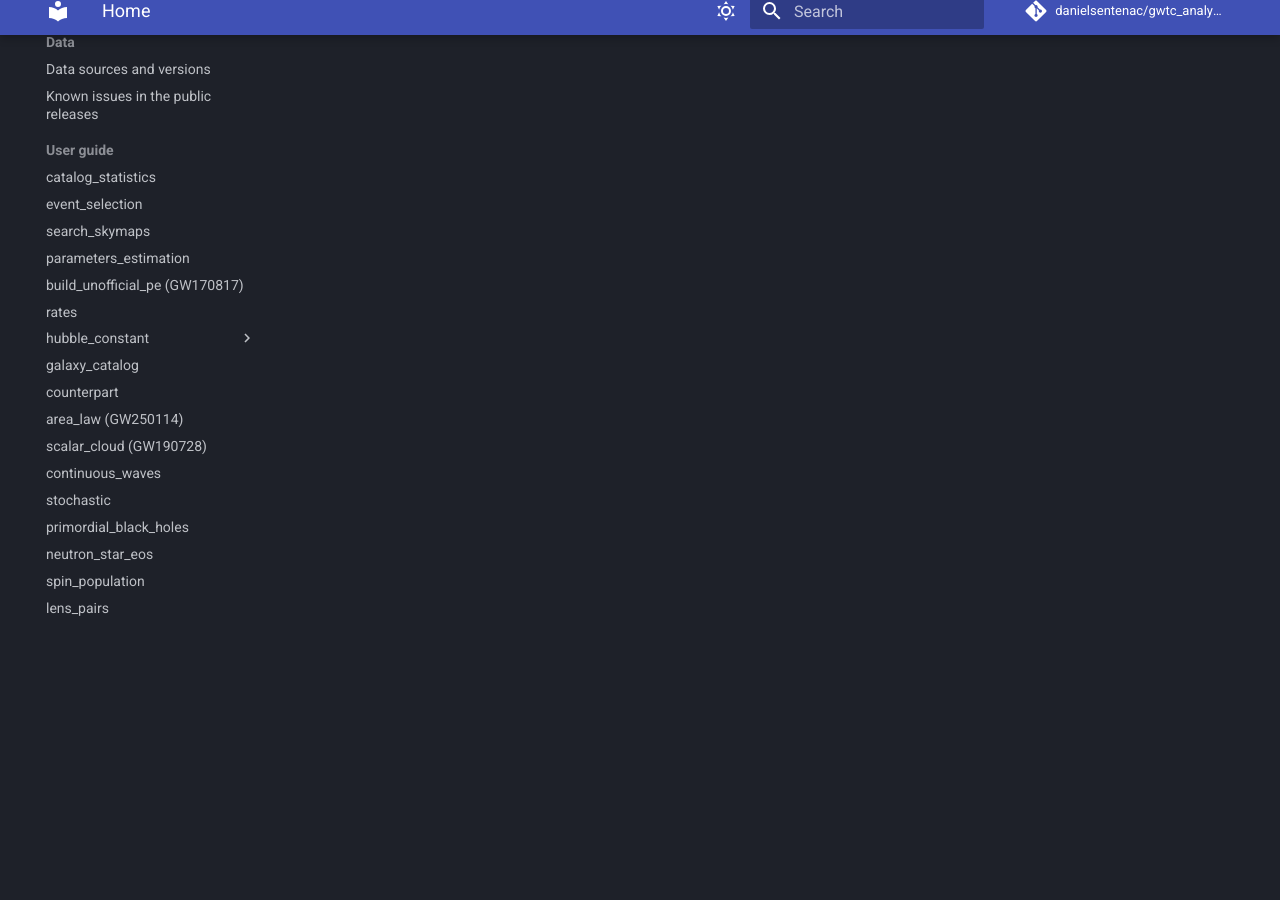
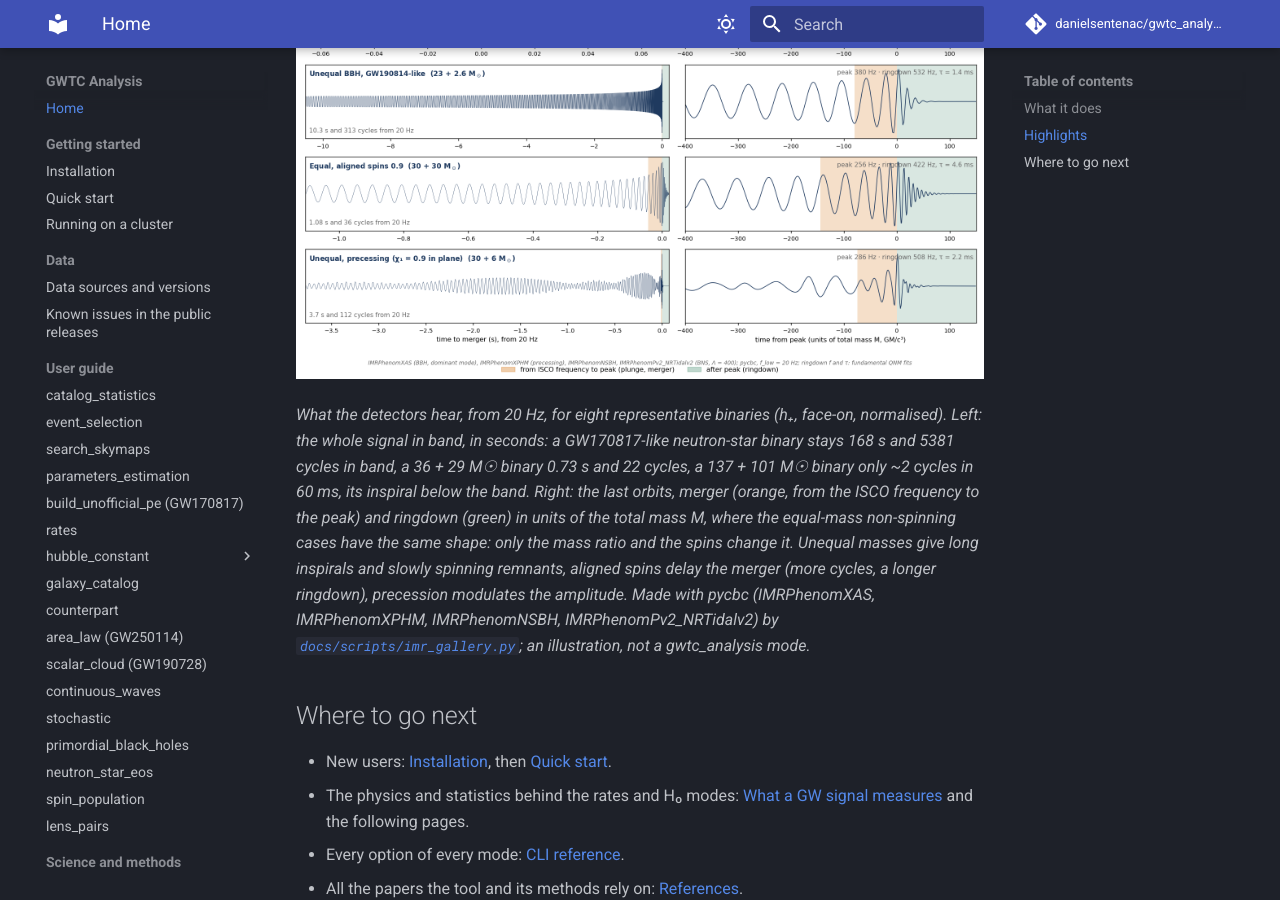
Before and after one commit to danielsentenac/gwtc_analysis, an MkDocs documentation site: the page built from docs/index.md, in a window 1280 px wide and 900 px high, scrolled down 4888 px. Built offline with MkDocs 1.6.1 and Material for MkDocs 9.7.7, drawn with Linux system fonts in a browser that asks for light colours; comment, search, counter and statistics services are not loaded.

Commit message:
docs home: waveform gallery of eight representative binaries (inspiral, merger, ringdown) from 20 Hz, with its pycbc script
Co-Authored-By: Claude Opus 5.5 <noreply@anthropic.com>

```diff
--- a/docs/index.md
+++ b/docs/index.md
@@ -89,6 +89,18 @@ binaries are seen much farther, so the 35 M☉ peak of the detections is mostly
 10 M☉ peak remains. This is not a population fit: m₂ uniform in [1, m₁], no redshift evolution. The three figures are made by the
 scripts of [`docs/scripts`](https://github.com/danielsentenac/gwtc_analysis/tree/main/docs/scripts).*
 
+![Waveforms of eight representative binaries: inspiral, merger and ringdown](img/imr_gallery.png)
+
+*What the detectors hear, from 20 Hz, for eight representative binaries (h₊, face-on, normalised). Left: the whole
+signal in band, in seconds: a GW170817-like neutron-star binary stays 168 s and 5381 cycles in band, a 36 + 29 M☉
+binary 0.73 s and 22 cycles, a 137 + 101 M☉ binary only ~2 cycles in 60 ms, its inspiral below the band. Right: the
+last orbits, merger (orange, from the ISCO frequency to the peak) and ringdown (green) in units of the total mass M,
+where the equal-mass non-spinning cases have the same shape: only the mass ratio and the spins change it. Unequal
+masses give long inspirals and slowly spinning remnants, aligned spins delay the merger (more cycles, a longer
+ringdown), precession modulates the amplitude. Made with pycbc (IMRPhenomXAS, IMRPhenomXPHM, IMRPhenomNSBH,
+IMRPhenomPv2_NRTidalv2) by [`docs/scripts/imr_gallery.py`](https://github.com/danielsentenac/gwtc_analysis/tree/main/docs/scripts);
+an illustration, not a gwtc_analysis mode.*
+
 ## Where to go next
 
 - New users: [Installation](installation.md), then [Quick start](quickstart.md).
```
Also changed, not shown: docs/scripts/imr_gallery.py (added, +96 -0 lines), docs/img/imr_gallery.png (added).
